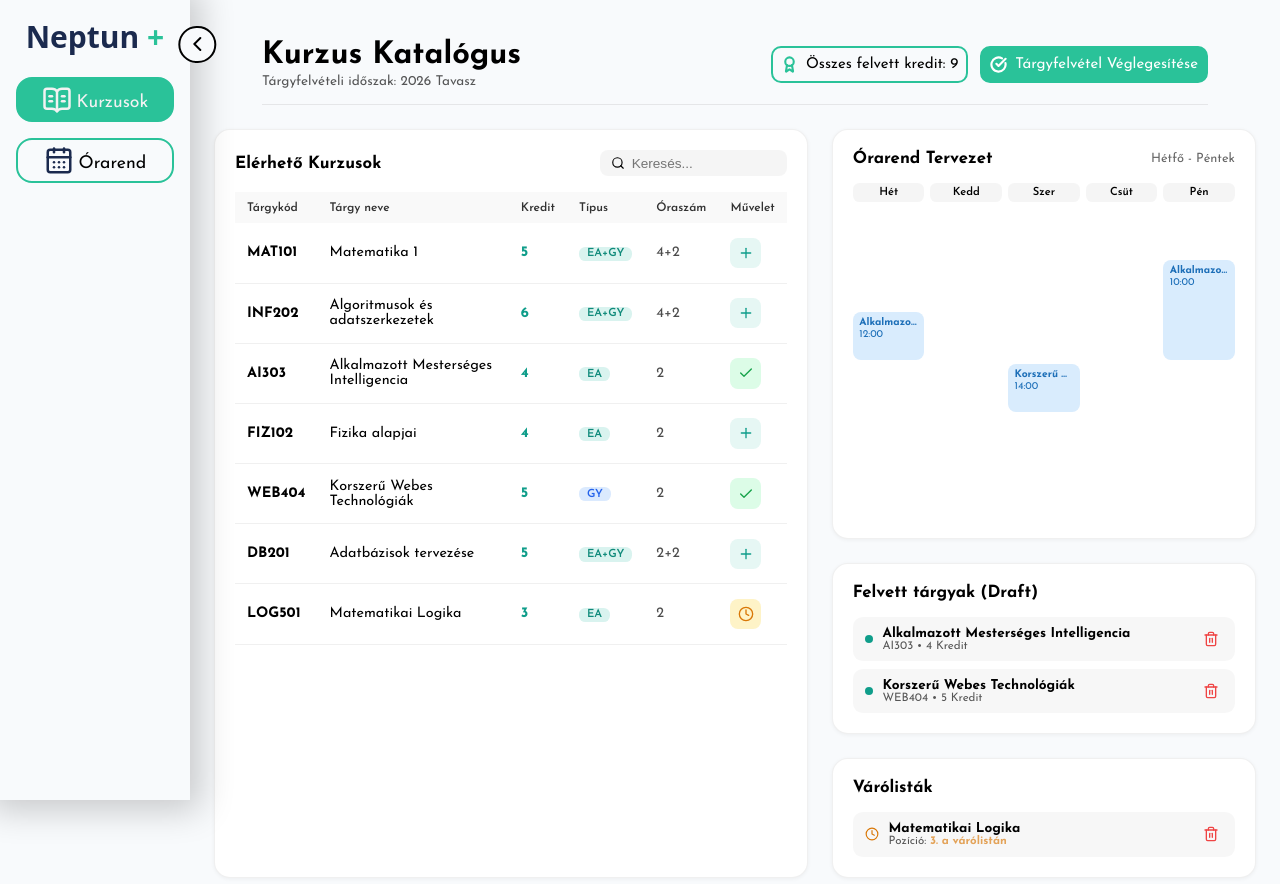
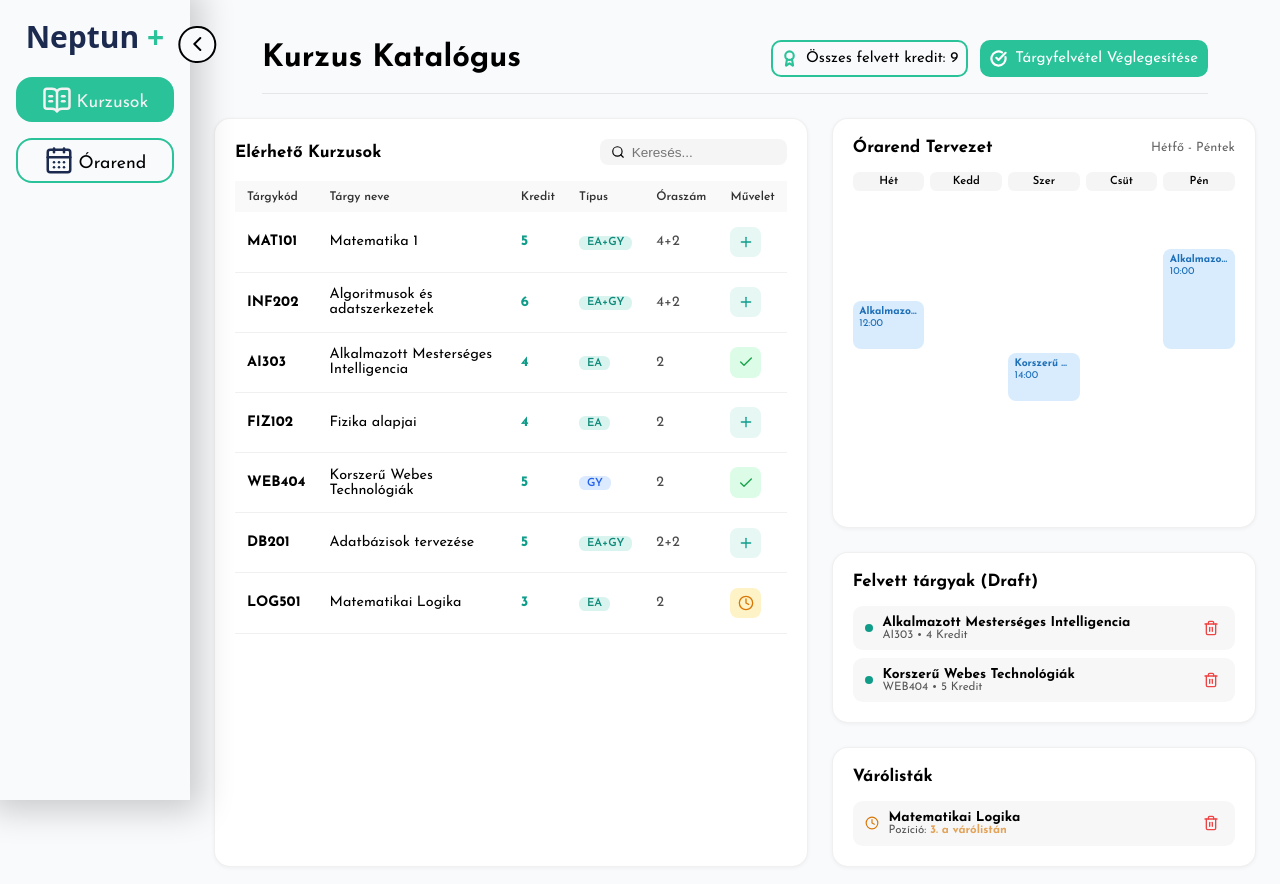
Before and after one commit to Dlevy004/neptun-plus-frontend, a React (Vite) app in the folder frontend/: page /courses in a window 1280 px wide. Shown: the top 884 px of the page. Built offline with nearby package versions, Linux system fonts and the light colour scheme.

Commit message:
fix: remove subtitle from TopBar in Courses component

```diff
--- a/frontend/src/pages/Courses.jsx
+++ b/frontend/src/pages/Courses.jsx
@@ -24,7 +24,7 @@
 
   return (
     <div className="courses">
-      <TopBar title='Kurzus Katalógus' subtitle='Tárgyfelvételi időszak: 2026 Tavasz'>
+      <TopBar title='Kurzus Katalógus'>
         <span className="total-credits"><Award strokeWidth={3}/> Összes felvett kredit: {totalCredits}</span>
         <button className="subject-sign-up-btn" type='button'><CircleCheckBig strokeWidth={3}/> Tárgyfelvétel Véglegesítése</button>
       </TopBar>
```
